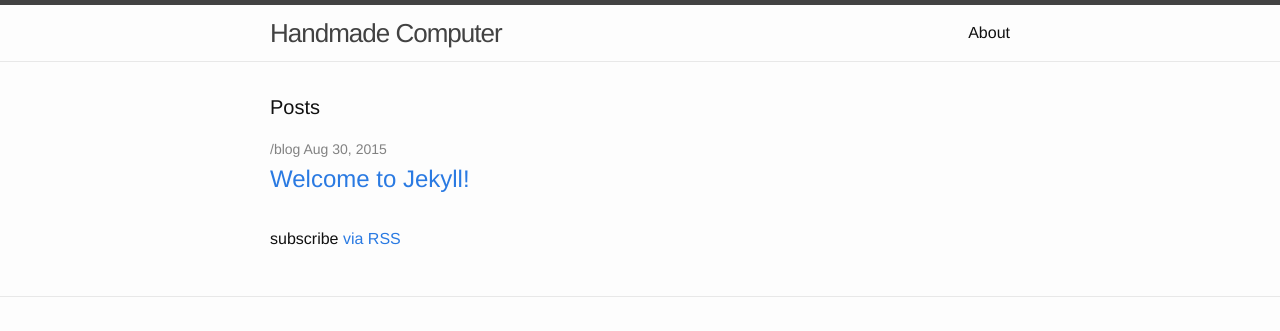
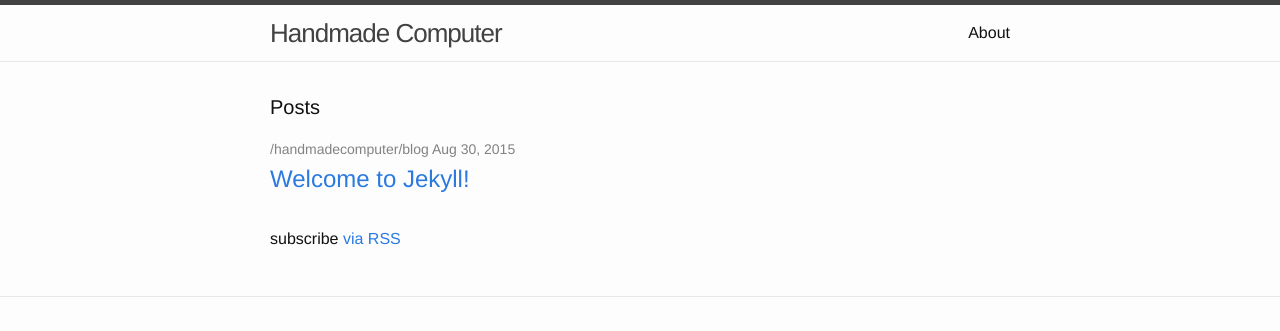
Before and after one commit to tchoi8/handmadecomputer, a Jekyll site: the page built from index.html, in a window 1280 px wide. Shown: the top 331 px of the page. Built offline with Jekyll 4.4.1, drawn with Linux system fonts in a browser that asks for light colours.

Commit message:
changed base url

```diff
--- a/_config.yml
+++ b/_config.yml
@@ -2,7 +2,7 @@
 title: Handmade Computer
 email: taeyoon@sfpc.io
 description: > # Project by Taeyoon Choi
-baseurl: "/blog " # the subpath of your site, e.g. /blog/
+baseurl: "/handmadecomputer/blog " # the subpath of your site, e.g. /blog/
 url: "http://yourdomain.com" # the base hostname & protocol for your site
 twitter_username: tchoi8
 github_username:  tchoi8
```
